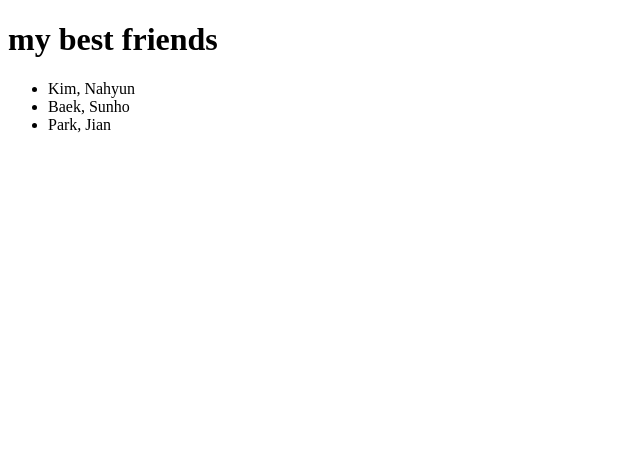
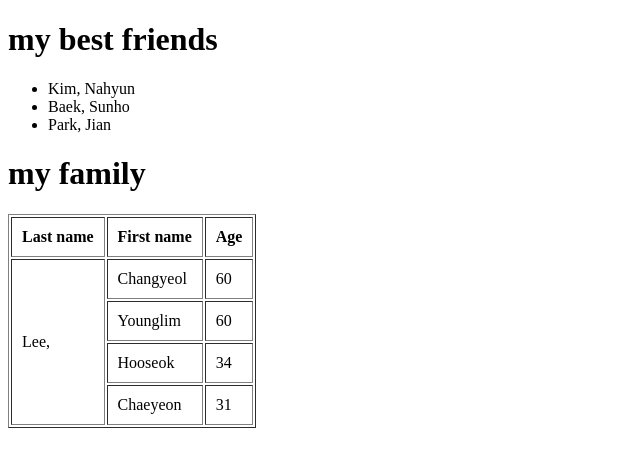
Before and after one commit to pOcOq38/Front-End-Basics, a plain HTML site: page week1.html in a window 1280 px wide. Shown: the whole page, without its empty margins (0-640 px from the left). Drawn offline with Linux system fonts and the light colour scheme.

Commit message:
Day2 commit

```diff
--- a/week1.html
+++ b/week1.html
@@ -12,5 +12,36 @@
       <li>Baek, Sunho</li>
       <li>Park, Jian</li>
     </ul>
+
+    <h1>my family</h1>
+
+    <table border="1" cellpadding="10">
+      <thead>
+        <tr>
+          <th>Last name</th>
+          <th>First name</th>
+          <th>Age</th>
+        </tr>
+      </thead>
+      <tbody>
+        <tr>
+          <td rowspan="4">Lee,</td>
+          <td>Changyeol</td>
+          <td>60</td>
+        </tr>
+        <tr>
+          <td>Younglim</td>
+          <td>60</td>
+        </tr>
+        <tr>
+          <td>Hooseok</td>
+          <td>34</td>
+        </tr>
+        <tr>
+          <td>Chaeyeon</td>
+          <td>31</td>
+        </tr>
+      </tbody>
+    </table>
   </body>
 </html>
```
Also changed, not shown: 1 other file.
